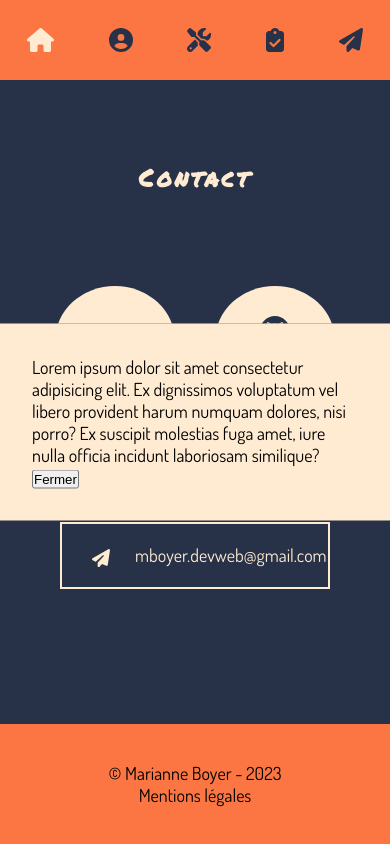
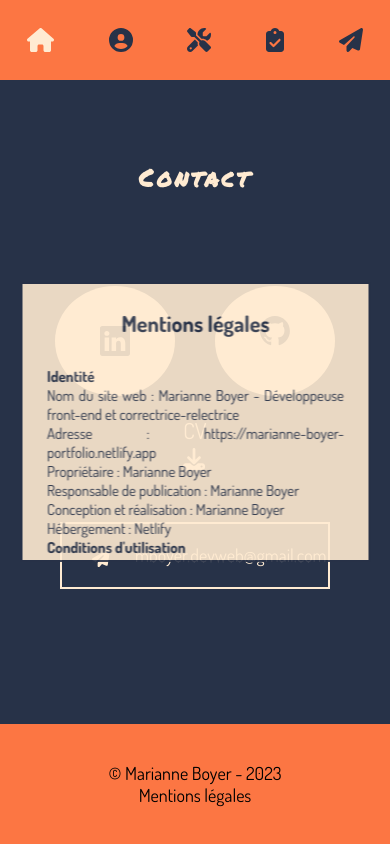
Before and after one commit to MarianneB08/PortfolioMB, a React (Create React App) app in the folder frontend/: page / in a window 390 px wide. Both pictures are taken after a click on the element "Mentions légales". Shown: the part 5618-6462 px from the top of the page. Built offline with nearby package versions, Linux system fonts and the light colour scheme.

Commit message:
Mise en place du style de la pop-up 'mentions légales' et gestion du responsive sur ce component

```diff
--- a/frontend/public/index.html
+++ b/frontend/public/index.html
@@ -15,7 +15,7 @@
       href="https://fonts.googleapis.com/css2?family=Dosis:wght@400;700&family=Permanent+Marker&display=swap"
       rel="stylesheet"
     />
-    <title>Portfolio - Marianne Boyer - Développeuse front-end</title>
+    <title>Marianne Boyer - Développeuse front-end et correctrice-relectrice</title>
   </head>
   <body>
     <div id="root"></div>
--- a/frontend/src/components/Footer.js
+++ b/frontend/src/components/Footer.js
@@ -8,12 +8,9 @@ const [buttonPopup, setButtonPopup] = useState(false);
     <footer className={footerStyles.footerContainer}>
       <div className={footerStyles.footerText}>
         <p>© Marianne Boyer - 2023</p>
-        <p onClick={() => setButtonPopup(true)}>Mentions légales</p>
+        <p onClick={() => setButtonPopup(true)} className={footerStyles.footerLink}>Mentions légales</p>
       </div>
-      <Popup trigger={buttonPopup} setTrigger={setButtonPopup}>
-        <h3>My popup</h3>
-        <p>This is my button triggered popup</p>
-      </Popup>
+      <Popup trigger={buttonPopup} setTrigger={setButtonPopup}/>
     </footer>
   );
 };
--- a/frontend/src/components/Popup.js
+++ b/frontend/src/components/Popup.js
@@ -1,15 +1,124 @@
-import React from 'react';
+import React from "react";
 import popupStyles from "../styles/components/popup.module.scss";
 
-const Popup = ({trigger, setTrigger}) => {
-    return (trigger) ? (
-        <div className={popupStyles.popupContainer}>
-            <div className={popupStyles.popupContent}>
-                <p>Lorem ipsum dolor sit amet consectetur adipisicing elit. Ex dignissimos voluptatum vel libero provident harum numquam dolores, nisi porro? Ex suscipit molestias fuga amet, iure nulla officia incidunt laboriosam similique?</p>
-                <button className={popupStyles.closeButton} onClick={() => setTrigger(false)}>Fermer</button>
-            </div>
+const Popup = ({ trigger, setTrigger }) => {
+  return trigger ? (
+    <div className={popupStyles.popupContainer}>
+      <h3 className={popupStyles.popupTitle}>Mentions légales</h3>
+      <div className={popupStyles.popupText}>
+        <div className={popupStyles.popupTextIdentity}>
+          <h4>Identité</h4>
+          <ul>
+            <li>Nom du site web : Marianne Boyer - Développeuse front-end et correctrice-relectrice</li>
+            <li>Adresse : https://marianne-boyer-portfolio.netlify.app</li>
+            <li>Propriétaire : Marianne Boyer</li>
+            <li>Responsable de publication : Marianne Boyer</li>
+            <li>Conception et réalisation : Marianne Boyer</li>
+            <li>Hébergement : Netlify</li>
+          </ul>
         </div>
-    ) : "";
+        <div className={popupStyles.popupTextConditions}>
+          <h4>Conditions d'utilisation</h4>
+          <p>
+            L’utilisation du présent site implique l’acceptation pleine et
+            entière des conditions générales d’utilisation décrites ci-après.
+            Ces conditions d’utilisation sont susceptibles d’être modifiées ou
+            complétées à tout moment.
+          </p>
+        </div>
+        <div className={popupStyles.popupTextInformations}>
+          <h4>Informations</h4>
+          <p>
+            Les informations et documents du site sont présentés à titre
+            indicatif, sans de caractère exhaustif, et ne peuvent engager la
+            responsabilité du propriétaire du site. Le propriétaire du site ne
+            peut être tenu responsable des dommages directs et indirects
+            consécutifs à l’accès au site.
+          </p>
+        </div>
+        <div className={popupStyles.popupTextProperty}>
+          <h4>Propriété intellectuelle</h4>
+          <p>
+            Sauf mention contraire, tous les éléments accessibles sur le site
+            (textes, images, graphismes, logo, icônes, sons, logiciels, etc.)
+            restent la propriété exclusive de leurs auteurs, en ce qui concerne
+            les droits de propriété intellectuelle ou les droits d’usage.
+          </p>
+          <ol>
+            <li>
+              Toute reproduction, représentation, modification, publication,
+              adaptation de tout ou partie des éléments du site, quel que soit
+              le moyen ou le procédé utilisé, est interdite, sauf autorisation
+              écrite préalable de l’auteur.
+            </li>
+            <li>
+              Toute exploitation non autorisée du site ou de l’un quelconque des
+              éléments qu’il contient est considérée comme constitutive d’une
+              contrefaçon et passible de poursuites.
+            </li>
+            <li>
+              Les marques et logos reproduits sur le site sont déposés par les
+              sociétés qui en sont propriétaires.
+            </li>
+          </ol>
+        </div>
+        <div className={popupStyles.popupTextLinks}>
+          <h4>Liens</h4>
+          <p>
+            <em>Liens sortants</em>
+          </p>
+          <p>
+            Le propriétaire du site décline toute responsabilité et n’est pas
+            engagé par le référencement via des liens hypertextes, de ressources
+            tierces présentes sur le réseau Internet, tant en ce qui concerne
+            leur contenu que leur pertinence.
+          </p>
+          <p>
+            <em>Liens entrants</em>
+          </p>
+          <p>
+            Le propriétaire du site autorise les liens hypertextes vers l’une
+            des pages de ce site, à condition que ceux-ci ouvrent une nouvelle
+            fenêtre et soient présentés de manière non équivoque afin d’éviter :
+            tout risque de confusion entre le site citant et le propriétaire du
+            site ainsi que toute présentation tendancieuse, ou contraire aux
+            lois en vigueur. Le propriétaire du site se réserve le droit de
+            demander la suppression d’un lien s’il estime que le site source ne
+            respecte pas les règles ainsi définies.
+          </p>
+        </div>
+        <div className={popupStyles.popupTextConfidentiality}>
+          <h4>Confidentialité</h4>
+          <p>
+            Tout utilisateur dispose d’un droit d’accès, de rectification et
+            d’opposition aux données personnelles le concernant, en effectuant
+            sa demande écrite et signée, accompagnée d’une preuve d’identité.
+            5678 Le site ne recueille pas d’informations personnelles, et n’est
+            pas assujetti à déclaration à la CNIL.
+          </p>
+        </div>
+        <div className={popupStyles.popupTextCredits}>
+          <h4>Crédits</h4>
+          <p>
+            Les logos ont été trouvés et téléchargés depuis le site
+            https://worldvector.com/fr.
+          </p>
+          <p>
+            Les icônes utilisées sur ce site sont chargées depuis le site
+            https://fontawesome.com.
+          </p>
+        </div>
+        <button
+          className={popupStyles.closeButton}
+          onClick={() => setTrigger(false)}
+        >
+          Fermer
+        </button>
+      </div>
+    </div>
+  ) : (
+    ""
+  );
 };
 
 export default Popup;
--- a/frontend/src/styles/components/footer.module.css
+++ b/frontend/src/styles/components/footer.module.css
@@ -236,6 +236,9 @@ li {
 .footerContainer .footerText {
   text-align: center;
 }
+.footerContainer .footerText .footerLink {
+  cursor: pointer;
+}
 
 @media screen and (max-width: 480px) {
   .footerContainer {
--- a/frontend/src/styles/components/footer.module.scss
+++ b/frontend/src/styles/components/footer.module.scss
@@ -10,6 +10,9 @@
     align-items: center;
     .footerText {
         text-align: center;
+        .footerLink {
+            cursor: pointer;
+        }
     }
 }
 
--- a/frontend/src/styles/components/popup.module.css
+++ b/frontend/src/styles/components/popup.module.css
@@ -229,23 +229,52 @@ li {
   top: 50%;
   left: 50%;
   transform: translate(-50%, -50%);
+  opacity: 0.9;
+  width: 90%;
+  height: 280px;
+  background-color: #ffebd2;
+  color: #273248;
+  text-align: justify;
+  word-break: break-word;
+  padding: 25px;
+  overflow-y: auto;
+  border: 2px solid #273248;
+}
+.popupContainer .popupTitle {
+  font-size: 24px;
+  text-align: center;
+  margin-bottom: 30px;
+}
+.popupContainer .popupText {
   width: 100%;
-  height: -webkit-fit-content;
-  height: -moz-fit-content;
-  height: fit-content;
-  background-color: #273248;
-  display: flex;
-  justify-content: center;
-  align-items: center;
+  position: relative;
+  font-size: 18px;
+  margin-bottom: 80px;
 }
-.popupContainer .popupContent {
-  position: relative;
-  padding: 32px;
-  width: 100%;
+.popupContainer .closeButton {
+  position: absolute;
+  left: 50%;
+  transform: translate(-50%, 50%);
+  cursor: pointer;
+  width: 100px;
+  padding: 10px 20px;
   background-color: #ffebd2;
+  color: #273248;
+  border: 2px solid #273248;
+  font-family: "Dosis", sans-serif;
+  font-size: 18px;
+  font-weight: 700;
 }
-.popupContainer .popupContent.closeButton {
-  position: absolute;
-  top: 16px;
-  right: 16px;
+
+@media screen and (max-width: 480px) {
+  .popupContainer .popupTitle {
+    font-size: 22px;
+  }
+  .popupContainer .popupText {
+    margin-bottom: 60px;
+    font-size: 15px;
+  }
+  .popupContainer .closeButton {
+    font-size: 15px;
+  }
 }/*# sourceMappingURL=popup.module.css.map */
--- a/frontend/src/styles/components/popup.module.scss
+++ b/frontend/src/styles/components/popup.module.scss
@@ -5,21 +5,53 @@
     top: 50%;
     left: 50%;
     transform: translate(-50%, -50%);
-    width: 100%;
-    height: fit-content;
-    background-color: globals.$color-1;
-    display: flex;
-    justify-content: center;
-    align-items: center;
-    .popupContent {
+    opacity: 0.9;
+    width: 90%;
+    height: 280px;
+    background-color: globals.$color-5;
+    color: globals.$color-1;
+    @include globals.textAlignment;
+    padding: 25px;
+    overflow-y:auto;
+    border: 2px solid globals.$color-1;
+    .popupTitle {
+        font-size: globals.$font-size-3;
+        text-align: center;
+        margin-bottom: 30px;
+    }
+    .popupText {
+        width: 100%;
         position: relative;
-        padding: 32px;
-        width: 100%;
+        font-size: globals.$font-size-1;
+        margin-bottom: 80px;
+    }
+    .closeButton {
+        position: absolute;
+        left: 50%;
+        transform: translate(-50%, 50%);
+        cursor: pointer;
+        width: 100px;
+        padding: 10px 20px;
         background-color: globals.$color-5;
-        &.closeButton {
-            position: absolute;
-            top: 16px;
-            right: 16px;
+        color: globals.$color-1;
+        border: 2px solid globals.$color-1;
+        font-family: globals.$font-family-1;
+        font-size: globals.$font-size-1;
+        font-weight: 700;
+    }
+}
+
+@media screen and (max-width: 480px) {
+    .popupContainer {
+        .popupTitle {
+            font-size: globals.$font-size-2;
+        }
+        .popupText {
+            margin-bottom: 60px;
+            font-size: globals.$font-size-xs;
+        }
+        .closeButton {
+            font-size: globals.$font-size-xs;
         }
     }
 }
```
Also changed, not shown: 2 other files (tests, documents, lock files or other folders).
